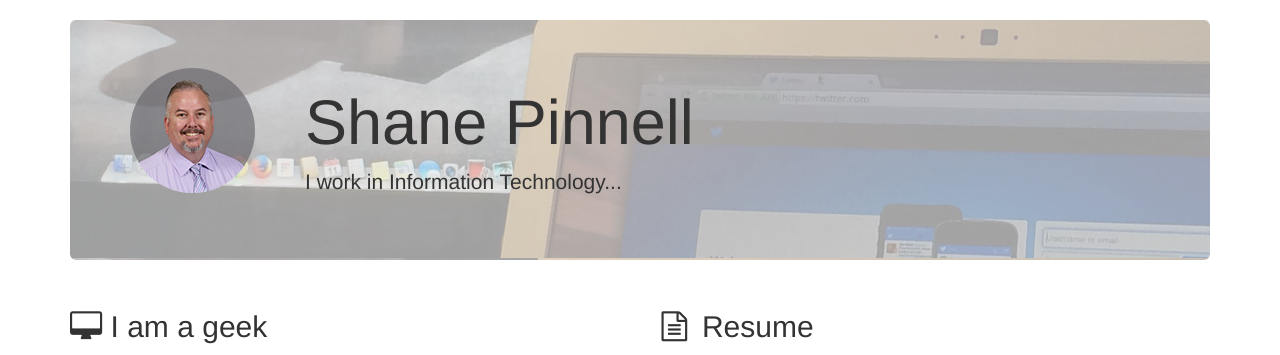
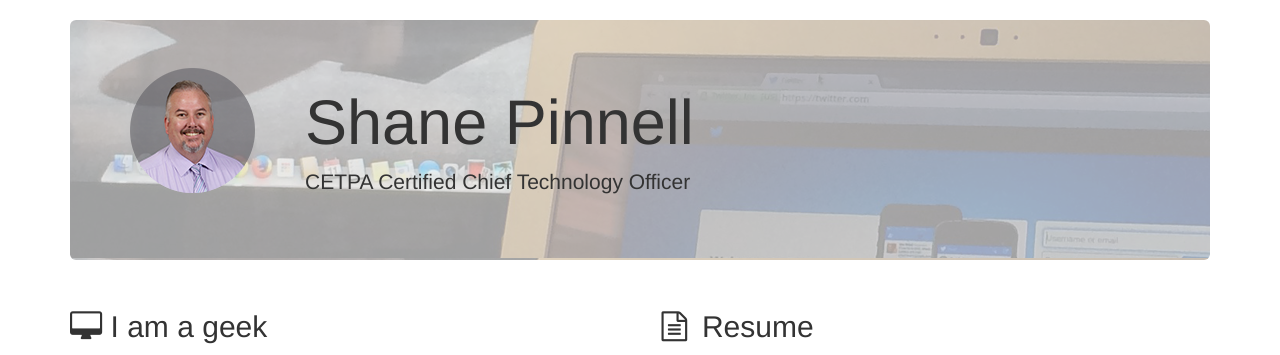
Before and after one commit to shanepinnell/shanepinnell.github.io, a Jekyll site: the page built from index.html, in a window 1280 px wide. Shown: the top 355 px of the page. Built offline with Jekyll 4.4.1, drawn with Linux system fonts in a browser that asks for light colours.

Commit message:
Updated header

```diff
--- a/_includes/header.html
+++ b/_includes/header.html
@@ -5,7 +5,7 @@
     </div>
     <div class="col-xs-11 col-sm-9 col-md-10 col-xs-offset-1 col-sm-offset-0">
       <h1>Shane Pinnell</h1>
-      <p class="lead">I work in Information Technology...</p>
+      <p class="lead">CETPA Certified Chief Technology Officer</p>
     </div>
   </div>
 </div>
```
